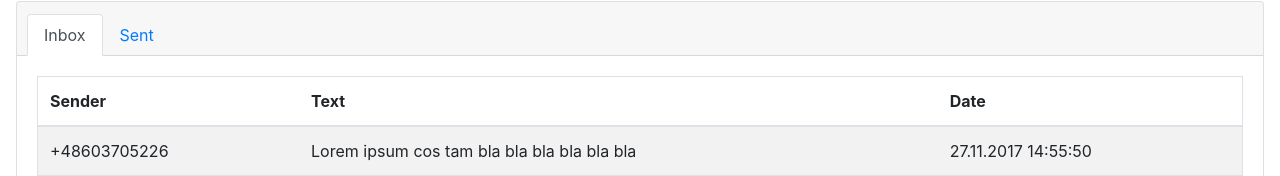
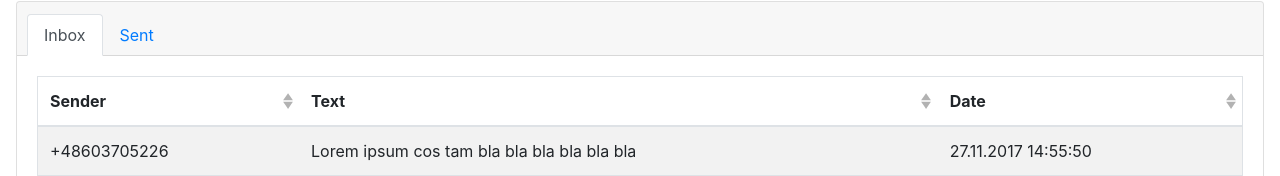
Before and after one commit to cimon87/basement_project_vue, a Vue app: page /#/phone in a window 1280 px wide. Shown: the part 183-359 px from the top of the page. Built offline with nearby package versions, Linux system fonts and the light colour scheme.

Commit message:
Added sent box view

```diff
--- /dev/null
+++ b/src/Formatters/index.js
@@ -0,0 +1,6 @@
+export default class TableFormatter {
+  static dateFormatter(value, key, item) {
+    let [date, time] = value.toLocaleString("pl-PL").split(", ");
+    return date + " " + time;
+  };
+}
--- a/src/components/Inbox.vue
+++ b/src/components/Inbox.vue
@@ -19,15 +19,16 @@
           { SenderNumber: "+48603705226", TextDecoded: "Lorem ipsum cos tam bla bla bla bla bla bla", ReceivingDateTime: new Date() }
         ],
         tabFields: [
-          { key: 'SenderNumber', label: "Sender" },
-          { key: 'TextDecoded', label: "Text" },
+          { key: 'SenderNumber', label: "Sender", sortable: true },
+          { key: 'TextDecoded', label: "Text", sortable: true },
           {
             key: 'ReceivingDateTime',
             label: "Date",
             formatter: (value, key, item) => {
               let [date, time] = value.toLocaleString('pl-PL').split(', ');
               return date + ' ' + time;
-            }
+            },
+            sortable: true
           }
         ]
       }
--- a/src/components/Sent.vue
+++ b/src/components/Sent.vue
@@ -0,0 +1,40 @@
+<template>
+  <div>
+    <b-table outlined striped  hover :items="items" :fields="tabFields">
+      <template slot="ReceivingDateTime">
+
+      </template>
+    </b-table>
+  </div>
+</template>
+
+<script>
+import TableFormatter from '@/Formatters';
+
+export default {
+  data() {
+    return {
+      items: [
+        {
+          Id: 1,
+          Status: "Sent",
+          DestinationNumber: "+48603705226",
+          TextDecoded: "Lorem ipsum sth came etc ika",
+          SMSCNumber: "+482222222",
+          UpdatedInDB: new Date(),
+          InsertIntoDB: new Date()
+        }
+      ],
+      tabFields: [
+        { label: "Id", key: "ID", sortable: true },
+        { label: "Status", key: "Status", sortable: true },
+        { label: "Destination Number", key: "DestinationNumber", sortable: true },
+        { label: "Text", key: "TextDecoded", sortable: true },
+        { label: "SMSCNumber", key: "SMSCNumber", sortable: true },
+        { label: "Updated Date", key: "UpdatedInDB", sortable: true, formatter: TableFormatter.dateFormatter },
+        { label: "Inserted Date", key: "InsertIntoDB", sortable: true, formatter: TableFormatter.dateFormatter }
+      ]
+    };
+  }
+};
+</script>
```
Also changed, not shown: src/components/Gateway.vue (+9 -8 lines).
